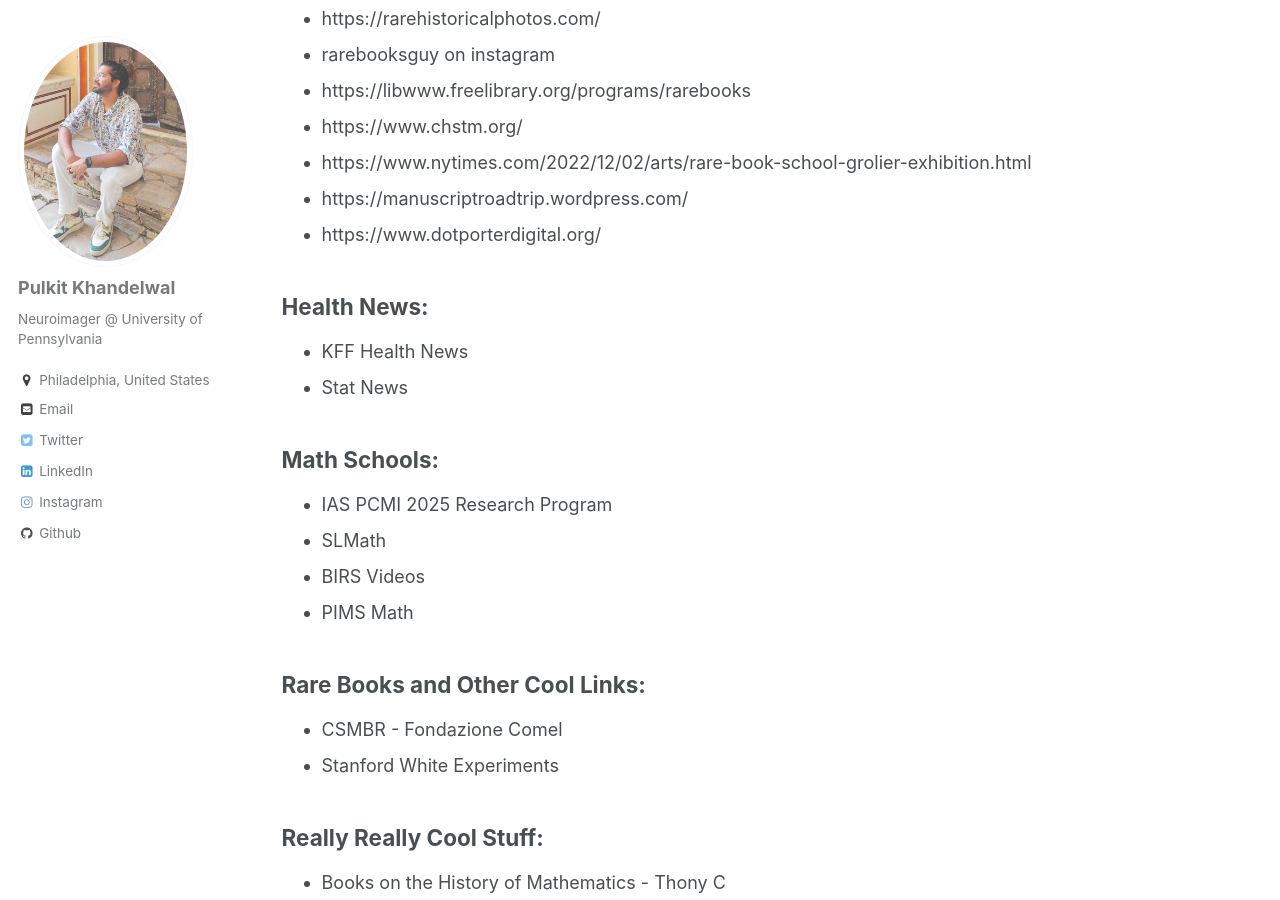
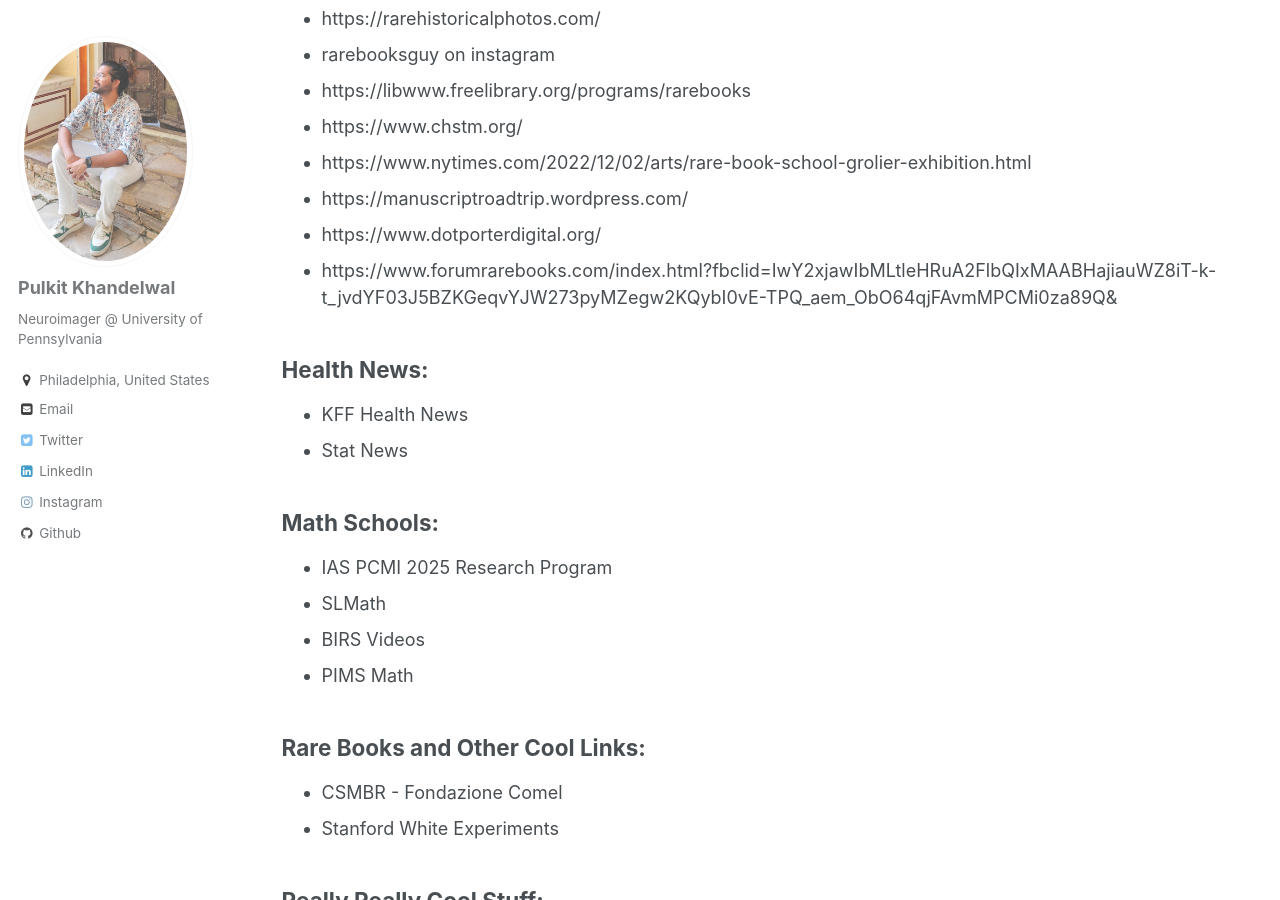
Before and after one commit to Pulkit-Khandelwal/pulkit-khandelwal.github.io, a Jekyll site: the page built from _pages/websites.md, in a window 1280 px wide and 900 px high, scrolled down 5654 px. Built offline with Jekyll 4.4.1, drawn with Linux system fonts in a browser that asks for light colours; some of the changed lines change nothing that is shown; some of the changed text lies outside the part shown.

Commit message:
Update websites.md

```diff
--- a/_pages/websites.md
+++ b/_pages/websites.md
@@ -15,7 +15,6 @@
 * Big Biology
 * Bill Nye
 * The Memory Palace
-* PartiallyDerivative
 * Talk Python to Me
 * Stuff to Blow Your Mind
 * How I Built This
@@ -109,6 +108,7 @@
 * Mathologer
 * acegikmo
 * bevinmaultsby
+* BenjaminMcEvoy
 
 ### Youtube: artsy
 * StorytrailsChannel
@@ -168,6 +168,7 @@
 * https://www.nytimes.com/2022/12/02/arts/rare-book-school-grolier-exhibition.html
 * https://manuscriptroadtrip.wordpress.com/
 * https://www.dotporterdigital.org/
+* https://www.forumrarebooks.com/index.html?fbclid=IwY2xjawIbMLtleHRuA2FlbQIxMAABHajiauWZ8iT-k-t_jvdYF03J5BZKGeqvYJW273pyMZegw2KQybI0vE-TPQ_aem_ObO64qjFAvmMPCMi0za89Q&
 
 ## Health News:
 - [KFF Health News](https://kffhealthnews.org/)
```
